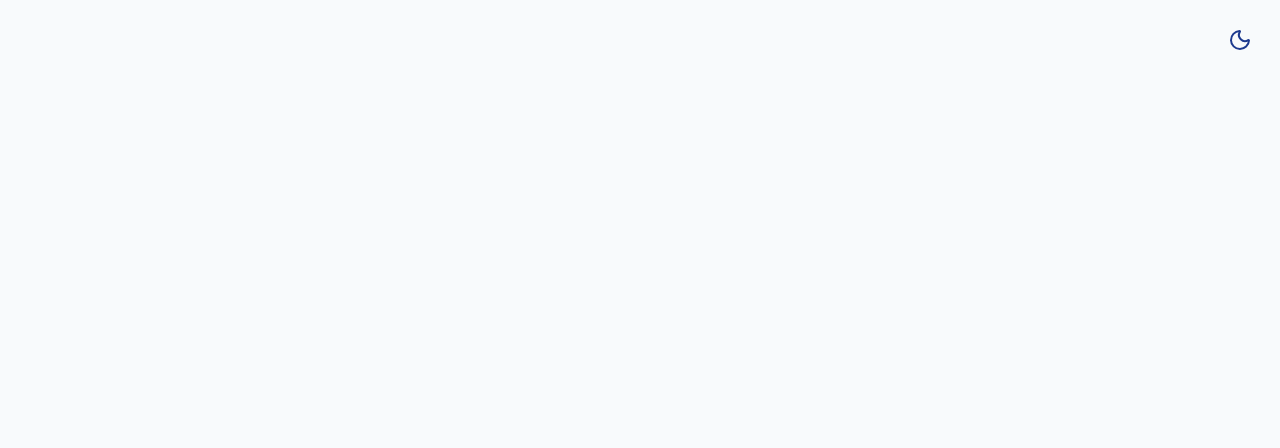
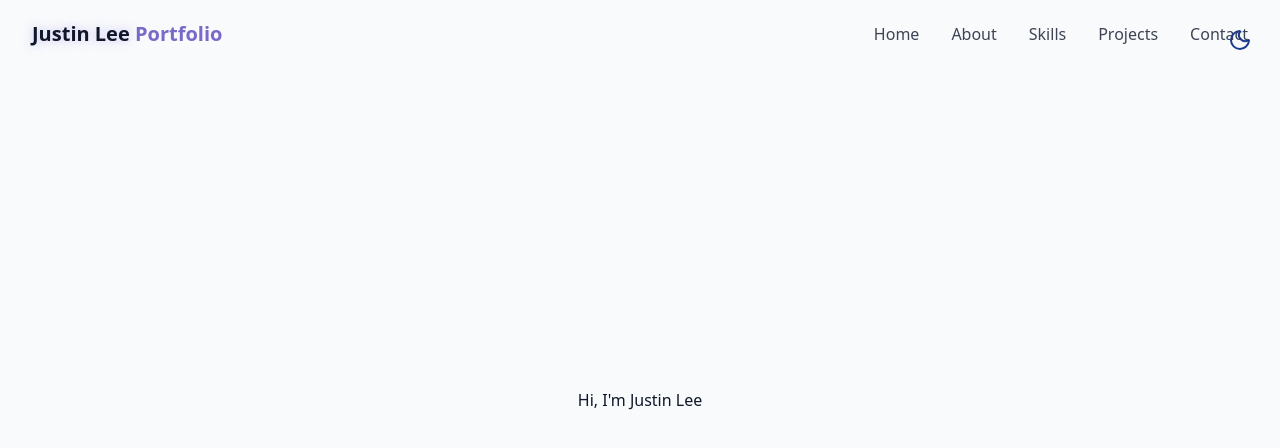
Before and after one commit to jjstn-lee/resume-site, a React (Vite) app: page / in a window 1280 px wide. Shown: the top 448 px of the page. Built offline with nearby package versions, Linux system fonts and the light colour scheme.

Commit message:
fixed tailwind config; implemented navbar

```diff
--- a/index.html
+++ b/index.html
@@ -1,7 +1,7 @@
 <!doctype html>
 <html lang="en">
   <head>
-    <link href="@/index.css" rel="stylesheet">
+    <!-- <link href="@/index.css" rel="stylesheet"> -->
     <script>
       (() => {
         try {
--- /dev/null
+++ b/src/components/Background.jsx
@@ -0,0 +1,5 @@
+import { useState } from "react";
+
+export const Background = () => {
+    return <div></div>;
+};
--- /dev/null
+++ b/src/components/HeroSection.jsx
@@ -0,0 +1,21 @@
+
+
+export const HeroSection = () => {
+
+
+    return <section id="hero" className="relative min-h-screen flex flex-col items-center justify-center px-4">
+
+        <div className="container max-w-4xl mx-auto text-center z-10">
+            <div className="space-y-6">
+                <h1>
+                    <span> Hi, I'm </span>
+                    <span> Justin </span>
+                    <span> Lee </span>
+                </h1>
+            </div>
+
+        </div>
+
+
+    </section>
+}
--- /dev/null
+++ b/src/components/Navbar.jsx
@@ -0,0 +1,79 @@
+import { cn } from "@/lib/utils"
+import { useEffect, useState } from "react";
+import { Menu } from "lucide-react";
+
+const navItems = [
+    {name: "Home", href: "#hero"},
+    {name: "About", href: "#about"},
+    {name: "Skills", href: "#skills"},
+    {name: "Projects", href: "#projects"},
+    {name: "Contact", href: "#contact"},
+];
+
+export const Navbar = () => {
+    const [isScrolled, setIsScrolled] = useState(false);
+    const [isMenuOpen, setIsMenuOpened] = useState(false)
+
+    useEffect(() => {
+        const handleScroll = () => {
+            setIsScrolled(window.screenY > 10)
+        }
+
+        window.addEventListener("scroll", handleScroll)
+        return () => window.removeEventListener("scroll", handleScroll);
+
+    }, [])
+    return <nav className={cn(
+        "fixed w-full z-40 transition-all duration-300",
+        isScrolled ? "py-3 bg-background/80 backdrop-blur-md shadow-xs" : "py-5"
+    )}>
+        <div className="container flex items-center justify-between">
+            <a
+                className="text-xl font-bold text-primary flex items-center"
+                href="#hero"
+            >
+                    <span className="relative z-10">
+                        {" "}
+                        <span className="text-glow text-foreground"> Justin Lee </span> Portfolio
+                    </span>
+            </a>
+
+            {/* desktop navbar */}
+            <div className="hidden md:flex space-x-8">
+                {navItems.map((item, key) => (
+                    <a key={key} href={item.href} className="text-foreground/80 hover:text-primary transition-colors duration-300">
+                        {item.name}
+                    </a>
+                ))}
+            </div>
+
+
+            {/* mobile navbar */}
+
+            <button
+                onClick={() => setIsMenuOpened((prev) => (!prev))}
+                className="md:hidden p-2 text-foreground z-50"
+                aria-label={isMenuOpen ? "Close Menu" : "Open Menu"}>
+                {isMenuOpen ? <X size={24}/> : <Menu size={24}/>}
+            </button>
+
+            <div className={cn(
+                "fixed inset-0 bg-background/95 backdrop-blur-md z-40 flex flex-col items-center justify-center",
+                "transition-all duration-300 md:hidden",
+                isMenuOpen
+                ? "opacity-100 pointer-events-auto"
+                : "opacity-0 pointer-events-none"
+            )}>
+                <div className="flex flex-col space-y-8 text-xl">
+                    {navItems.map((item, key) => (
+                        <a key={key} href={item.href} className="text-foreground/80 hover:text-primary transition-colors duration-300">
+                            {item.name}
+                        </a>
+                    ))}
+                </div>
+            </div>
+
+
+        </div>
+    </nav>;
+}
--- a/src/pages/Home.jsx
+++ b/src/pages/Home.jsx
@@ -1,15 +1,21 @@
-import { ThemeToggle } from "@/components/ThemeToggle.jsx"
+import { ThemeToggle } from "@/components/ThemeToggle.jsx";
+import { Background } from "@/components/Background.jsx";
+import { Navbar } from "@/components/Navbar.jsx";
+import { HeroSection } from "@/components/HeroSection";
 
 export const Home = () => {
     return <div className ="min-h-screen bg-background text-foreground overflow-x-hidden">
         {/* theme toggle */}
-            <ThemeToggle />
+        <ThemeToggle />
         {/* background effects */}
 
         {/* navbar */}
+        <Navbar />
+        {/* main bar */}
+        <main>
+            <HeroSection />
 
-        {/* main bar */}
-
+        </main>
         {/* footer */}
     </div>
 };
--- a/vite.config.js
+++ b/vite.config.js
@@ -8,7 +8,7 @@
   plugins: [react(), tailwindcss()],
   resolve: {
     alias: {
-      "@": path.resolve(__dirname, "./src/")
+      "@": path.resolve(__dirname, "./src")
     }
   }
 })
```
